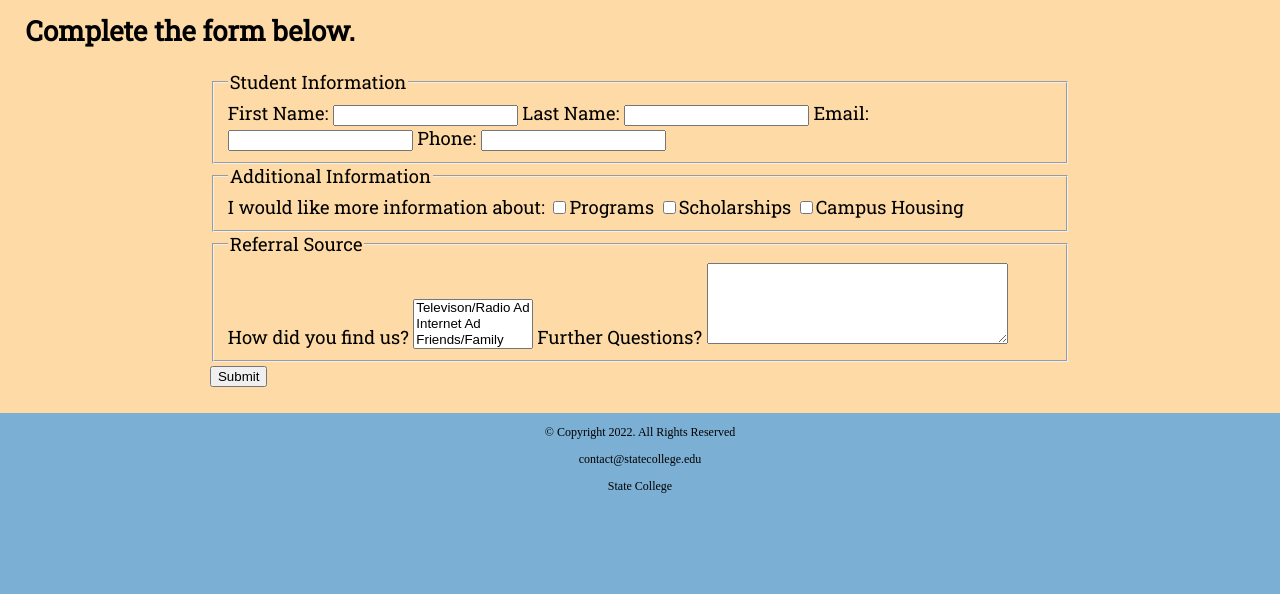
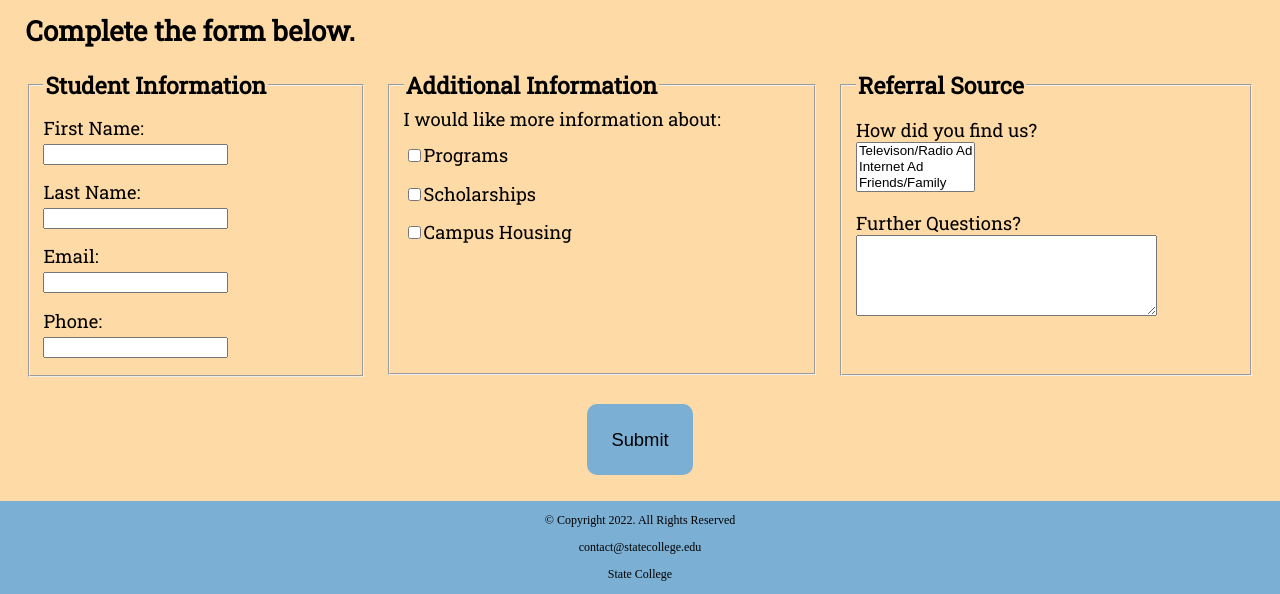
Before and after one commit to StephenADavis/CH-08-Group-Lab, a plain HTML site: page contact.html in a window 1280 px wide. Shown: the part 929-1523 px from the top of the page. Before the commit the page ends 1435 px from the top, so only its background shows below. Drawn offline with Linux system fonts and the light colour scheme; a web font is replaced by a local one.

Commit message:
Update styles.css
added style rules for form

```diff
--- a/css/styles.css
+++ b/css/styles.css
@@ -181,6 +181,31 @@ article:nth-of-type(even) {
   border: 2px solid #7bafd4;
   width: 95%;
   height: 50%;
+}
+
+/*Style rules for form elements */
+fieldset, input, select, textarea {
+  margin-bottom: 2%;
+}
+
+fieldset legend {
+  font-weight: bold;
+  font-size: 1.25em;
+}
+
+label {
+  display: block;
+  padding-top: 3%;
+}
+
+form #submit {
+  margin: 0 auto;
+  border: none;
+  display: block;
+  padding: 2%;
+  background-color: #7bafd4;
+  font-size: 1em;
+  border-radius: 10px;
 }
 
 /* Style rules for footer content */
@@ -398,6 +423,21 @@ form {
     clear: left;
   }
 
+  /*Desktop Viewport: Style rules for form elements */
+form {
+  width: auto;
+}
+
+.form-grid {
+  display: grid;
+  grid-template-columns: auto auto auto;
+  grid-gap: 20px;
+}
+
+.btn {
+  grid-column: 1 / span 3;
+}
+
 }
 
 /* Media Query for Large Desktop Viewports */
```
